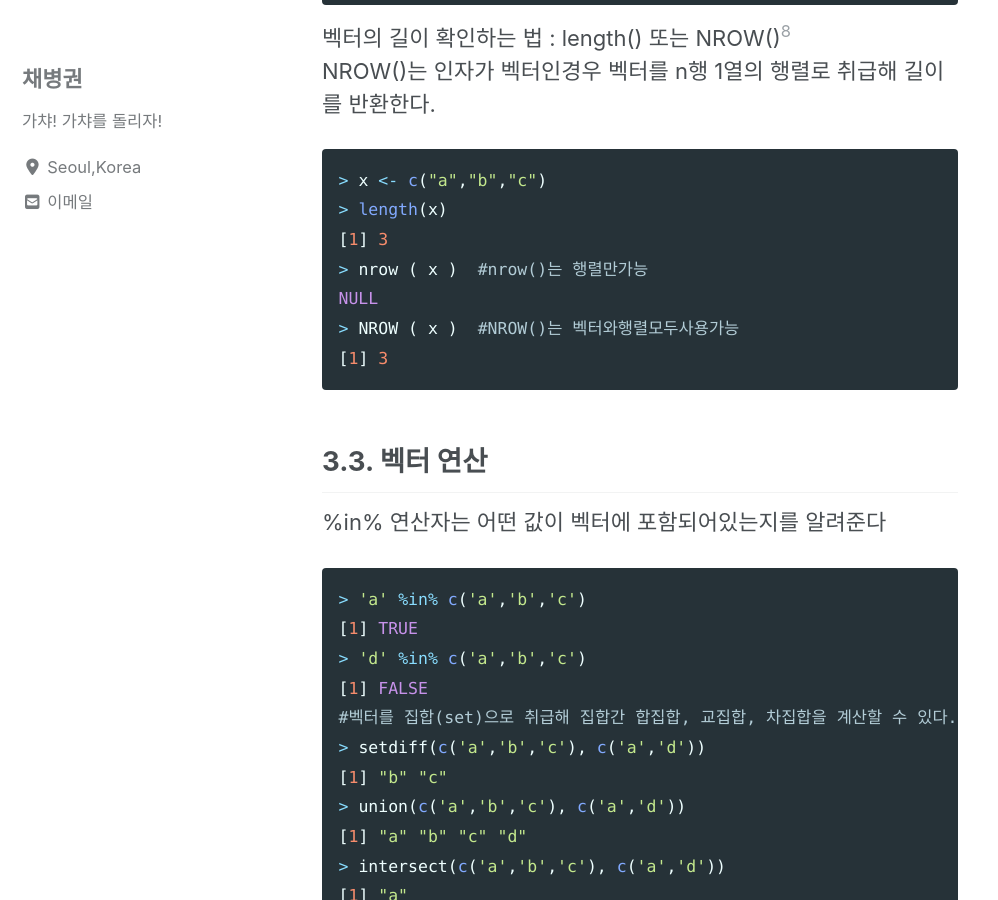
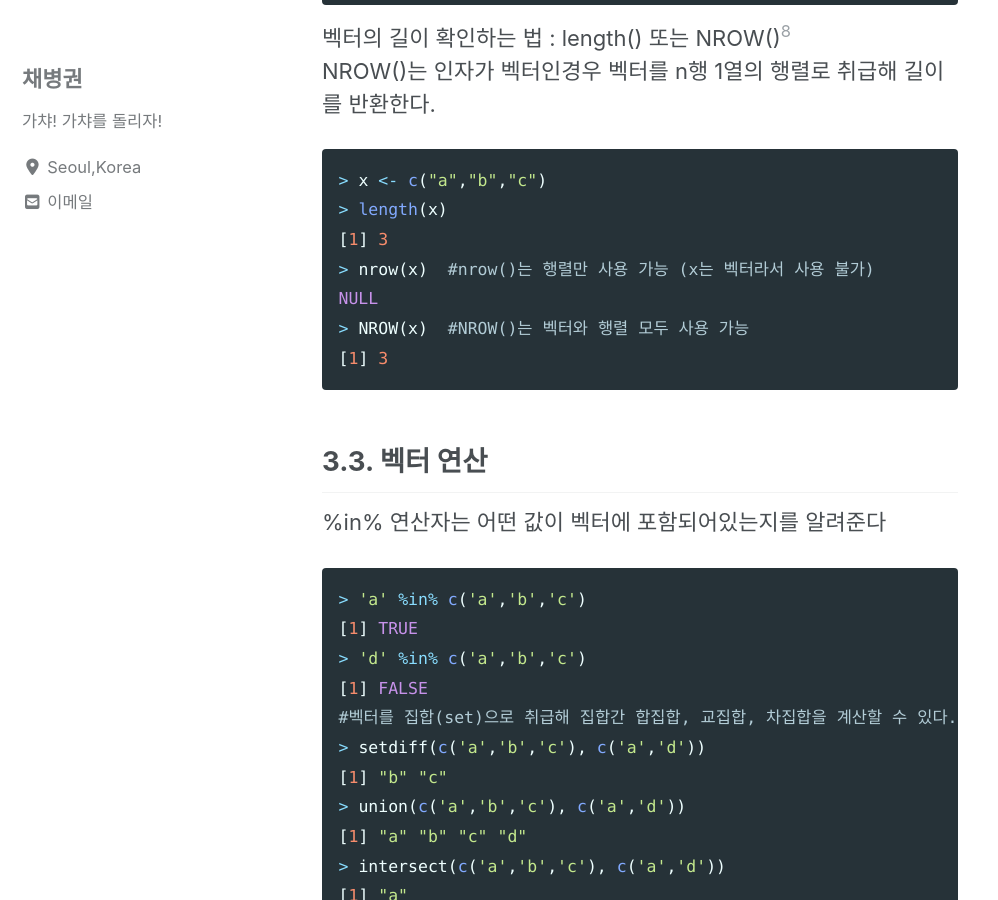
Before and after one commit to ByeongGwonChae/mynotebook, a Jekyll site: the page built from _posts/2020-01-01-R-first-note.md, in a window 1280 px wide and 900 px high, scrolled down 5280 px. Shown: the whole window, without its empty margins (0-998 px from the left). Built offline with Jekyll 4.4.1, drawn with Linux system fonts in a browser that asks for light colours; cached includes are drawn as plain includes; nearby versions of some CDN libraries.

Commit message:
Update 2020-01-01-R-first-note.md

```diff
--- a/_posts/2020-01-01-R-first-note.md
+++ b/_posts/2020-01-01-R-first-note.md
@@ -136,9 +136,9 @@ NROW()는 인자가 벡터인경우 벡터를 n행 1열의 행렬로 취급해
 > x <- c("a","b","c")
 > length(x)
 [1] 3
-> nrow ( x )  #nrow()는 행렬만가능
+> nrow(x)  #nrow()는 행렬만 사용 가능 (x는 벡터라서 사용 불가)
 NULL
-> NROW ( x )  #NROW()는 벡터와행렬모두사용가능
+> NROW(x)  #NROW()는 벡터와 행렬 모두 사용 가능
 [1] 3
 ~~~
 ## 3.3. 벡터 연산
```
